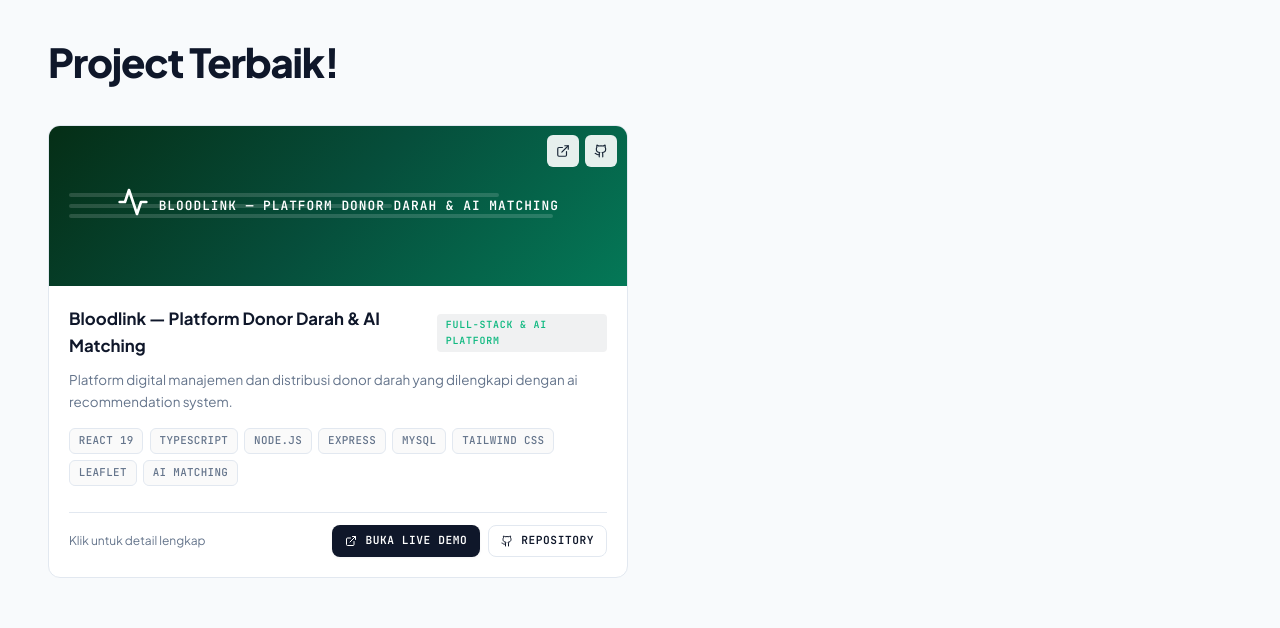
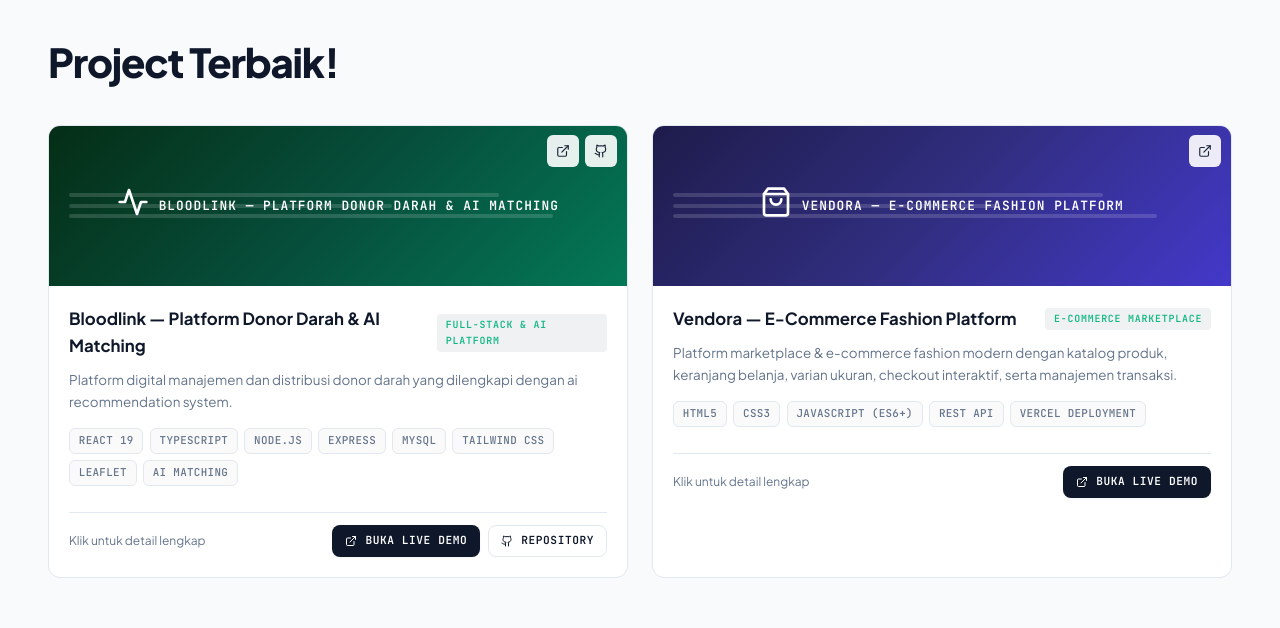
Before and after one commit to rizqimaksum16-coder/portofoliofix, a React (Vite) app: page / in a window 1280 px wide. Shown: the part 1820-2448 px from the top of the page. Built offline with nearby package versions, Linux system fonts and the light colour scheme.

Commit message:
Add Vendora E-Commerce Fashion Platform to Projects and AI Chatbot

```diff
--- a/src/components/AiChatbot.jsx
+++ b/src/components/AiChatbot.jsx
@@ -22,8 +22,8 @@ export default function AiChatbot() {
       answer: 'M. Rizqi Ma’sum adalah mahasiswa D3 Teknik Informatika di PENS (Politeknik Elektronika Negeri Surabaya) dan seorang Full-Stack Developer yang berfokus membangun aplikasi web modern dan kokoh.'
     },
     {
-      keywords: ['proyek', 'karya', 'portofolio', 'project'],
-      answer: 'Proyek unggulan Rizqi meliputi: 1) PENS-I.D. Portal Kampus, 2) Algo-Trader Dashboard, 3) Campus-Nav PENS, dan 4) Portfolio Web + AI Assistant ini dengan Multi-Provider Fallback.'
+      keywords: ['proyek', 'karya', 'portofolio', 'project', 'vendora', 'bloodlink'],
+      answer: 'Proyek unggulan Rizqi meliputi: 1) Bloodlink (Platform Donor Darah & AI Matching), 2) Vendora (E-Commerce Fashion Marketplace), serta Portfolio Web + AI Assistant ini.'
     },
     {
       keywords: ['skill', 'keahlian', 'teknologi', 'stack', 'bahasa', 'framework'],
--- a/src/components/Projects.jsx
+++ b/src/components/Projects.jsx
@@ -1,5 +1,5 @@
 import React, { useState } from 'react';
-import { ExternalLink, Github, X, Activity, ShieldCheck, MapPin, Cpu, CheckCircle2 } from 'lucide-react';
+import { ExternalLink, Github, X, Activity, ShoppingBag, ShieldCheck, MapPin, Cpu, CheckCircle2 } from 'lucide-react';
 
 export default function Projects() {
   const [selectedProject, setSelectedProject] = useState(null);
@@ -23,6 +23,25 @@ export default function Projects() {
       demoUrl: 'https://bloodlink-neon-hive.vercel.app/',
       repoUrl: 'https://github.com/rizqimaksum16-coder/Bloodlink',
       gradient: 'linear-gradient(135deg, #052e16 0%, #064e3b 50%, #047857 100%)'
+    },
+    {
+      id: 'vendora',
+      title: 'Vendora — E-Commerce Fashion Platform',
+      category: 'fullstack',
+      categoryLabel: 'E-Commerce Marketplace',
+      icon: <ShoppingBag size={32} />,
+      description: 'Platform marketplace & e-commerce fashion modern dengan katalog produk, keranjang belanja, varian ukuran, checkout interaktif, serta manajemen transaksi.',
+      features: [
+        'Katalog Produk Fashion Interaktif dengan Filtering Kategori & Pencarian',
+        'Sistem Keranjang Belanja & Pemilihan Ukuran/Varian Produk',
+        'Form Checkout Lengkap (Alamat, Metode Pembayaran Transfer/E-Wallet/COD)',
+        'Upload Bukti Transfer / Pembayaran QRIS Interaktif',
+        'Riwayat Transaksi & Form Hubungi Kami'
+      ],
+      tech: ['HTML5', 'CSS3', 'JavaScript (ES6+)', 'REST API', 'Vercel Deployment'],
+      demoUrl: 'https://vendora-backend-three.vercel.app/',
+      repoUrl: '',
+      gradient: 'linear-gradient(135deg, #1e1b4b 0%, #312e81 50%, #4338ca 100%)'
     }
   ];
 
```
